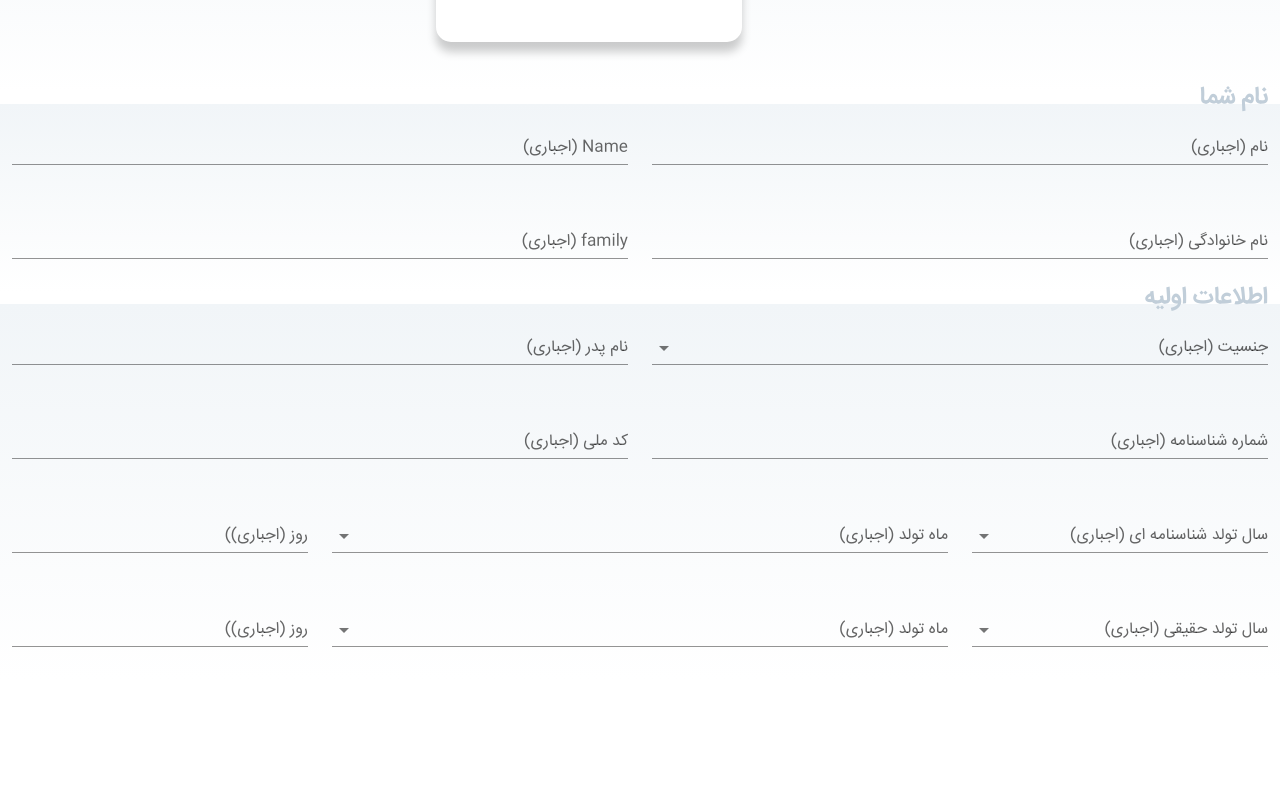
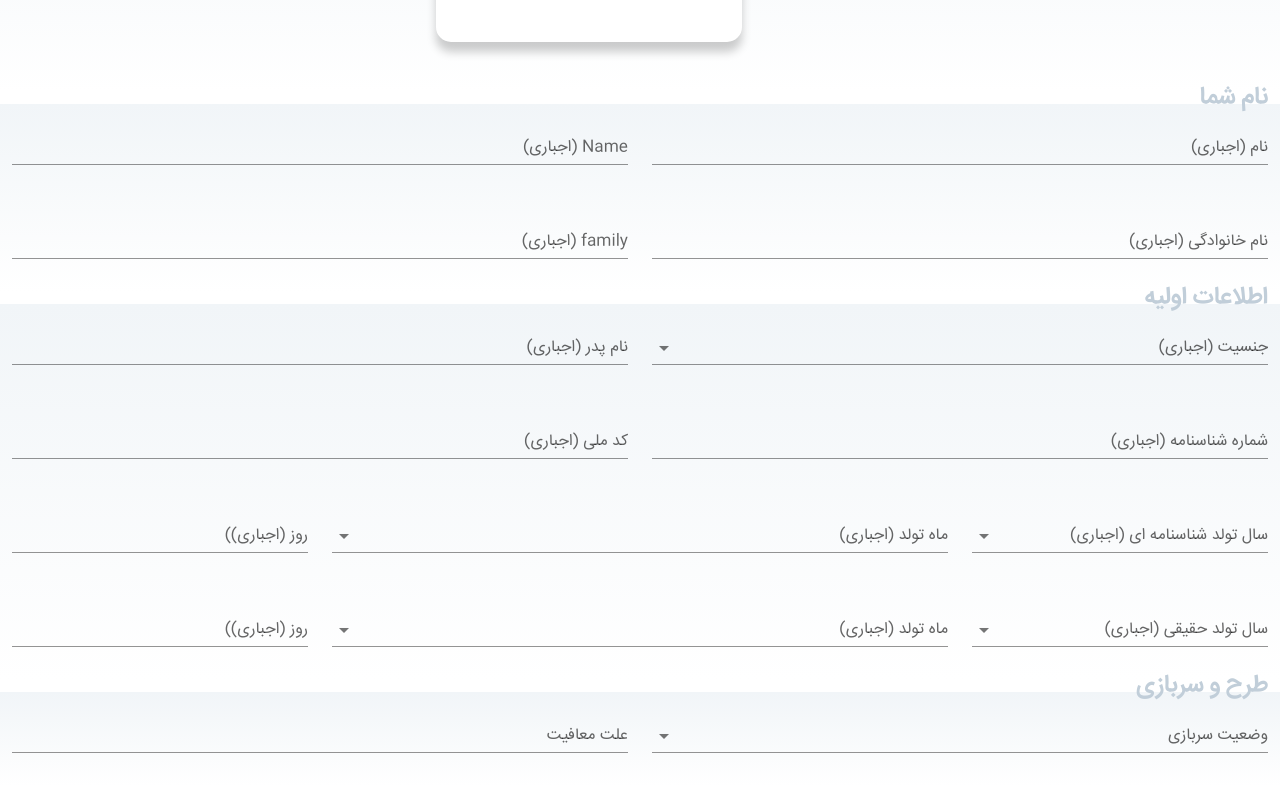
Before and after one commit to mistrs2p/orkidify_hr, a Vue app: page / in a window 1280 px wide. Shown: the part 656-1442 px from the top of the page. Before the commit the page ends 1336 px from the top, so only its background shows below. Built offline with nearby package versions, Linux system fonts and the light colour scheme.

Commit message:
Military Plan Section Added

```diff
--- a/src/App.vue
+++ b/src/App.vue
@@ -149,6 +149,25 @@
           </v-col>
         </v-row>
 
+        <h2>طرح و سربازی</h2>
+        <v-row>
+          <v-col
+            cols="6"
+          >
+            <v-select
+              label="وضعیت سربازی"
+              :items="military"
+            />
+          </v-col>
+          <v-col
+            cols="6"
+          >
+            <v-text-field
+              label="علت معافیت"
+            />
+          </v-col>
+        </v-row>
+
       </v-form>
     </v-container>
 
@@ -166,7 +185,8 @@ export default {
   data: () => ({
     gender: ['مرد', 'زن'],
     years: ['۱۳۴۰', '۱۳۴۱','۱۳۴۲','۱۳۴۳','۱۳۴۴','۱۳۴۵','۱۳۴۶','۱۳۴۷','۱۳۴۸','۱۳۴۹','۱۳۵۰','۱۳۵۱','۱۳۵۲','۱۳۵۳','۱۳۵۴','۱۳۵۵','۱۳۵۶','۱۳۵۷','۱۳۵۸','۱۳۵۹','۱۳۶۰','۱۳۶۱','۱۳۶۲','۱۳۶۳','۱۳۶۴','۱۳۶۵','۱۳۶۶','۱۳۶۷','۱۳۶۸','۱۳۶۹','۱۳۷۰','۱۳۷۱','۱۳۷۲','۱۳۷۳','۱۳۷۴','۱۳۷۵','۱۳۷۶','۱۳۷۷','۱۳۷۸','۱۳۷۹','۱۳۸۰','۱۳۸۱','۱۳۸۲','۱۳۸۳','۱۳۸۴','۱۳۸۵','۱۳۸۶','۱۳۸۷','۱۳۸۸', '۱۳۸۹','۱۳۹۰','۱۳۹۱','۱۳۹۲','۱۳۹۳','۱۳۹۴','۱۳۹۵','۱۳۹۶','۱۳۹۷','۱۳۹۸','۱۳۹۹','۱۴۰۰'],
-    months: ['فروردین','اردیبهشت','خرداد','تیر','مرداد','شهریور','مهر','آبان','آذر','دی','بهمن','اسفند']
+    months: ['فروردین','اردیبهشت','خرداد','تیر','مرداد','شهریور','مهر','آبان','آذر','دی','بهمن','اسفند'],
+    military: ['معافیت پزشکی','معافیت سایر','پایان طرح خدمت','در حال اتمام','در حال گذراندن','هنوز شروع نشده']
   }),
 };
 </script>
```
